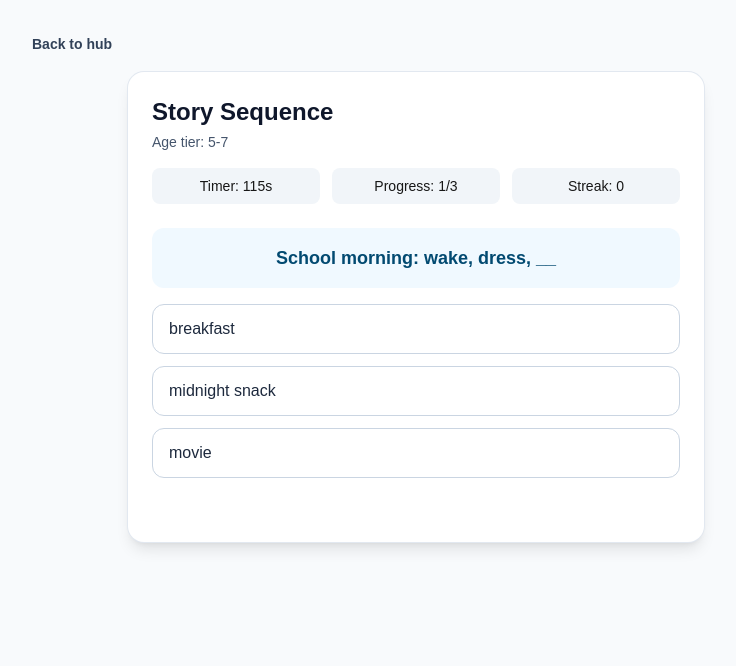
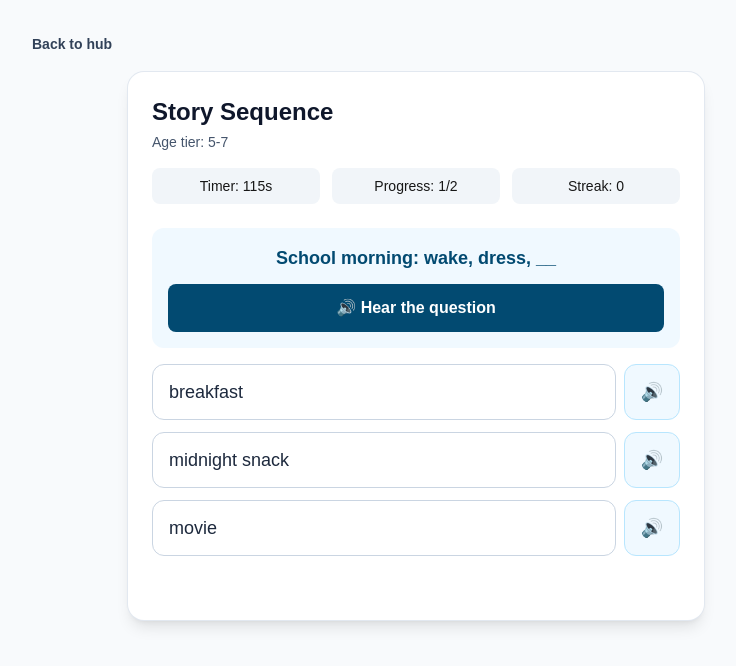
Before and after one commit to GEEKProtocol0110/geek--jr, a Next.js app: page /stories in a window 1280 px wide. Shown: the top 666 px of the page, without its empty margins (224-960 px from the left). Built offline with nearby package versions, Linux system fonts and the light colour scheme.

Commit message:
Fix round results and untimed early practice

```diff
--- a/src/modules/common/TimedChoicesGame.tsx
+++ b/src/modules/common/TimedChoicesGame.tsx
@@ -1,6 +1,6 @@
 "use client";
 
-import { useEffect, useState } from "react";
+import { useEffect, useRef, useState } from "react";
 import { DEFAULT_SETTINGS, loadSettings } from "@/lib/settings";
 import { loadFromStorage, saveToStorage } from "@/lib/storage";
 import { AgeTier, GameStats, GameStatsByTier } from "@/lib/types";
@@ -11,6 +11,7 @@ export interface ChoicePrompt {
   prompt: string;
   choices: string[];
   correct: string;
+  pack?: "christian";
 }
 
 interface TimedChoicesGameProps {
@@ -48,14 +49,21 @@ export default function TimedChoicesGame({ title, storageKey, prompts }: TimedCh
   const [index, setIndex] = useState(0);
   const [streak, setStreak] = useState(0);
   const [feedback, setFeedback] = useState("");
+  const [triedChoices, setTriedChoices] = useState<string[]>([]);
+  const lockedRef = useRef(false);
+  const triedRef = useRef(new Set<string>());
+  const advanceTimeout = useRef<ReturnType<typeof setTimeout> | null>(null);
   const [ended, setEnded] = useState(false);
   const [hydrated, setHydrated] = useState(false);
   const [stats, setStats] = useState<GameStatsByTier>(EMPTY_BY_TIER);
+  const [roundAttempts, setRoundAttempts] = useState(0);
+  const [roundCorrect, setRoundCorrect] = useState(0);
+  const [roundBestStreak, setRoundBestStreak] = useState(0);
 
   useEffect(() => {
     const loadedSettings = loadSettings();
-    const filtered = prompts.filter((p) => p.tier === loadedSettings.ageTier);
-    const pool = filtered.length ? filtered : prompts;
+    const pool = prompts.filter((p) =>
+      p.tier === loadedSettings.ageTier && (p.pack !== "christian" || loadedSettings.christianPacks));
     const preparedPrompts = shuffle(pool).slice(0, Math.min(loadedSettings.sessionSize, pool.length));
 
     setSettings(loadedSettings);
@@ -68,8 +76,12 @@ export default function TimedChoicesGame({ title, storageKey, prompts }: TimedCh
     setStats(loadFromStorage<GameStatsByTier>(storageKey, EMPTY_BY_TIER));
   }, [storageKey]);
 
+  useEffect(() => () => {
+    if (advanceTimeout.current) clearTimeout(advanceTimeout.current);
+  }, []);
+
   useEffect(() => {
-    if (!hydrated || ended) {
+    if (!hydrated || ended || settings.ageTier === "1-2") {
       return;
     }
 
@@ -85,7 +97,7 @@ export default function TimedChoicesGame({ title, storageKey, prompts }: TimedCh
     }, 1000);
 
     return () => window.clearInterval(timer);
-  }, [ended, hydrated]);
+  }, [ended, hydrated, settings.ageTier]);
 
   const current = sessionPrompts[index];
 
@@ -114,19 +126,29 @@ export default function TimedChoicesGame({ title, storageKey, prompts }: TimedCh
   }
 
   function handleChoice(choice: string) {
-    if (!current || ended) {
+    if (!current || ended || lockedRef.current || triedRef.current.has(choice)) {
       return;
     }
+
+    triedRef.current.add(choice);
+    setTriedChoices([...triedRef.current]);
 
     const wasCorrect = choice === current.correct;
     const nextStreak = wasCorrect ? streak + 1 : 0;
 
     setStreak(nextStreak);
-    setFeedback(wasCorrect ? "Correct!" : "Try again.");
+    setFeedback(wasCorrect ? "Correct!" : "Try another one.");
+    setRoundAttempts((prev) => prev + 1);
+    if (wasCorrect) setRoundCorrect((prev) => prev + 1);
+    setRoundBestStreak((prev) => Math.max(prev, nextStreak));
     updateStats(wasCorrect, nextStreak);
 
     if (wasCorrect) {
-      setTimeout(() => {
+      lockedRef.current = true;
+      advanceTimeout.current = setTimeout(() => {
+        lockedRef.current = false;
+        triedRef.current = new Set();
+        setTriedChoices([]);
         setFeedback("");
         setIndex((prev) => prev + 1);
       }, 350);
@@ -137,8 +159,11 @@ export default function TimedChoicesGame({ title, storageKey, prompts }: TimedCh
     window.location.reload();
   }
 
-  const attempts = stats[settings.ageTier]?.totalAttempts ?? 0;
-  const correctCount = stats[settings.ageTier]?.correctCount ?? 0;
+  function readText(value: string) {
+    if (typeof window === "undefined" || !window.speechSynthesis) return;
+    window.speechSynthesis.cancel();
+    window.speechSynthesis.speak(new SpeechSynthesisUtterance(value));
+  }
 
   if (!hydrated) {
     return (
@@ -159,7 +184,7 @@ export default function TimedChoicesGame({ title, storageKey, prompts }: TimedCh
       <p className="mt-1 text-sm text-slate-600">Age tier: {settings.ageTier}</p>
 
       <div className="mt-4 grid grid-cols-3 gap-3 text-center text-sm">
-        <div className="rounded-lg bg-slate-100 p-2">Timer: {secondsLeft}s</div>
+        <div className="rounded-lg bg-slate-100 p-2">{settings.ageTier === "1-2" ? "No timer" : `Timer: ${secondsLeft}s`}</div>
         <div className="rounded-lg bg-slate-100 p-2">Progress: {Math.min(index + 1, sessionPrompts.length)}/{sessionPrompts.length}</div>
         <div className="rounded-lg bg-slate-100 p-2">Streak: {streak}</div>
       </div>
@@ -168,27 +193,33 @@ export default function TimedChoicesGame({ title, storageKey, prompts }: TimedCh
         <>
           <div className="mt-6 rounded-xl bg-sky-50 p-4 text-center text-lg font-semibold text-sky-900">
             {current.prompt}
+            <button type="button" onClick={() => readText(current.prompt)} className="mt-3 block w-full rounded-lg bg-sky-900 px-4 py-3 text-base text-white hover:bg-sky-800">
+              🔊 Hear the question
+            </button>
           </div>
           <div className="mt-4 grid gap-3">
             {current.choices.map((choice) => (
+              <div key={`${current.id}-${choice}`} className="flex gap-2">
                 <button
-                key={`${current.id}-${choice}`}
                   type="button"
                   onClick={() => handleChoice(choice)}
-                className="rounded-xl border border-slate-300 bg-white px-4 py-3 text-left font-medium text-slate-800 transition hover:bg-slate-50"
+                  disabled={triedChoices.includes(choice)}
+                  className="min-h-14 flex-1 rounded-xl border border-slate-300 bg-white px-4 py-3 text-left text-lg font-medium text-slate-800 transition hover:bg-slate-50 disabled:cursor-default disabled:bg-slate-100 disabled:text-slate-500"
                 >
                   {choice}
                 </button>
+                <button type="button" aria-label={`Hear ${choice}`} onClick={() => readText(choice)} className="min-w-14 rounded-xl border border-sky-200 bg-sky-50 text-lg hover:bg-sky-100">🔊</button>
+              </div>
             ))}
           </div>
-          <p className="mt-4 min-h-6 text-sm font-semibold text-slate-700">{feedback}</p>
+          <p className="mt-4 min-h-6 text-sm font-semibold text-slate-700" role="status">{feedback}</p>
         </>
       ) : (
         <div className="mt-6 rounded-xl bg-emerald-50 p-4 text-emerald-900">
           <h2 className="text-xl font-bold">Session Complete</h2>
-          <p className="mt-2">Attempts: {attempts}</p>
-          <p>Correct: {correctCount}</p>
-          <p>Best streak: {stats[settings.ageTier]?.bestStreak ?? 0}</p>
+          <p className="mt-2">This round: {roundCorrect} correct in {roundAttempts} attempts</p>
+          <p>Best streak this round: {roundBestStreak}</p>
+          <p className="mt-2 text-sm">All-time correct: {stats[settings.ageTier]?.correctCount ?? 0}</p>
           <button
             type="button"
             onClick={restart}
```
Lines whose indentation alone changed are shown as unchanged.
